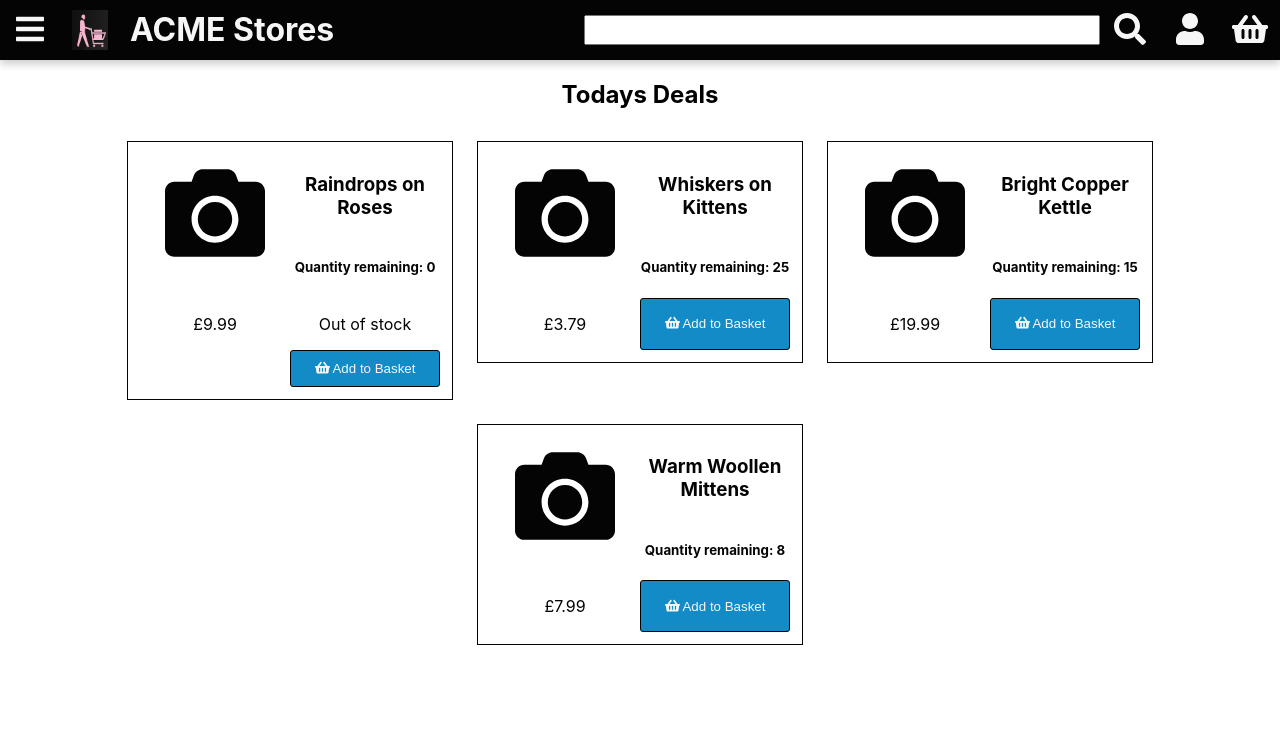
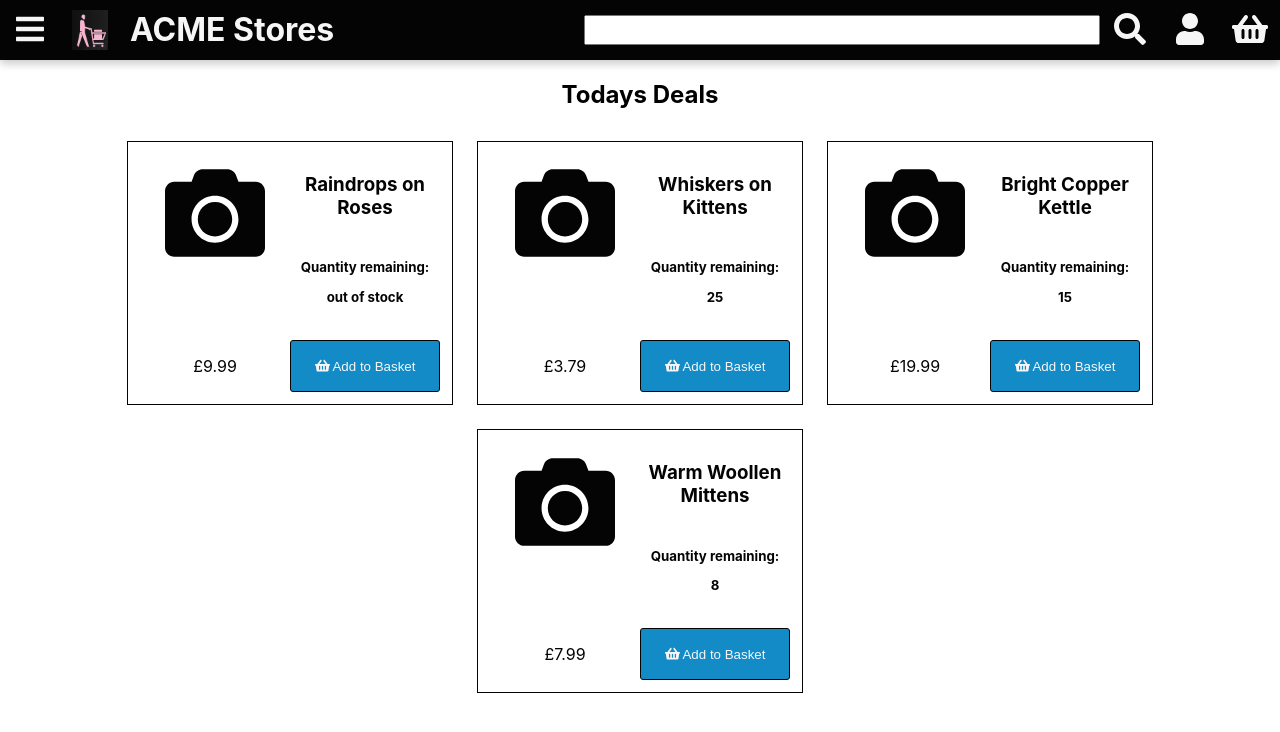
Before and after one commit to Ross-mc/bjss-store, a React (Create React App) app in the folder frontend/: page / in a window 1280 px wide. Shown: the top 732 px of the page. Built offline with nearby package versions, Linux system fonts and the light colour scheme.

Commit message:
outofstock

```diff
--- a/frontend/src/components/widgets/ProductTile/index.js
+++ b/frontend/src/components/widgets/ProductTile/index.js
@@ -20,15 +20,17 @@ export default ({ product, addToBasket, removeFromBasket, tileOrientation }) =>
             <FontAwesomeIcon icon={faCamera} />
           </div>
           <h3 className={styles.shortDescription}>{product.shortDescription}</h3>
-          <h5>Quantity remaining: {product.stock}</h5>
+          <h5>Quantity remaining:
+
+          {product.stock? <p>{product.stock}</p>: <p>out of stock</p>  }
+
+          </h5>
+
           <p className={styles.price}>£{product.price}</p>
           {product.quantity && (
             <p className={styles.quantity}>Quantity: {product.quantity}</p>
           )}
-          {product.stock == 0 && (
-            <p> Out of stock </p>
 
-          )}
           {addToBasket && (
             <button
               disabled={!product.stock}
```
